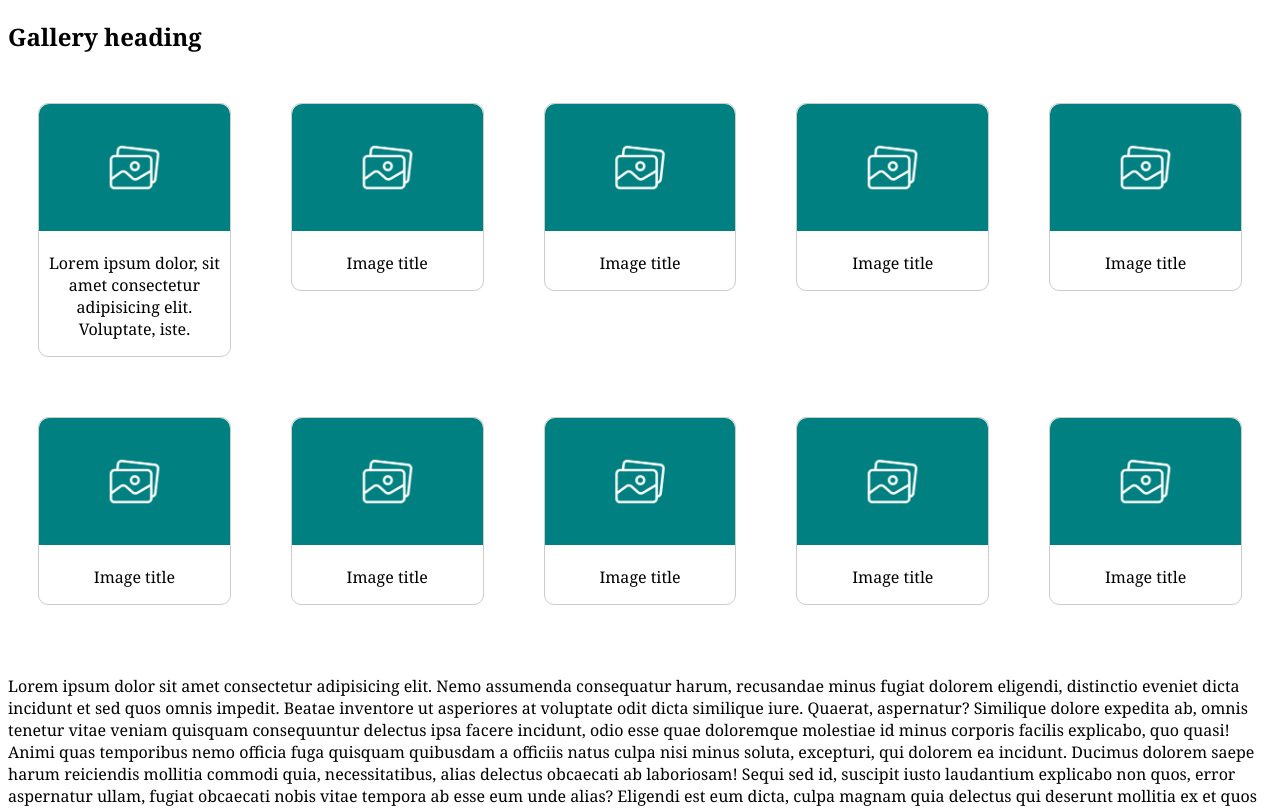
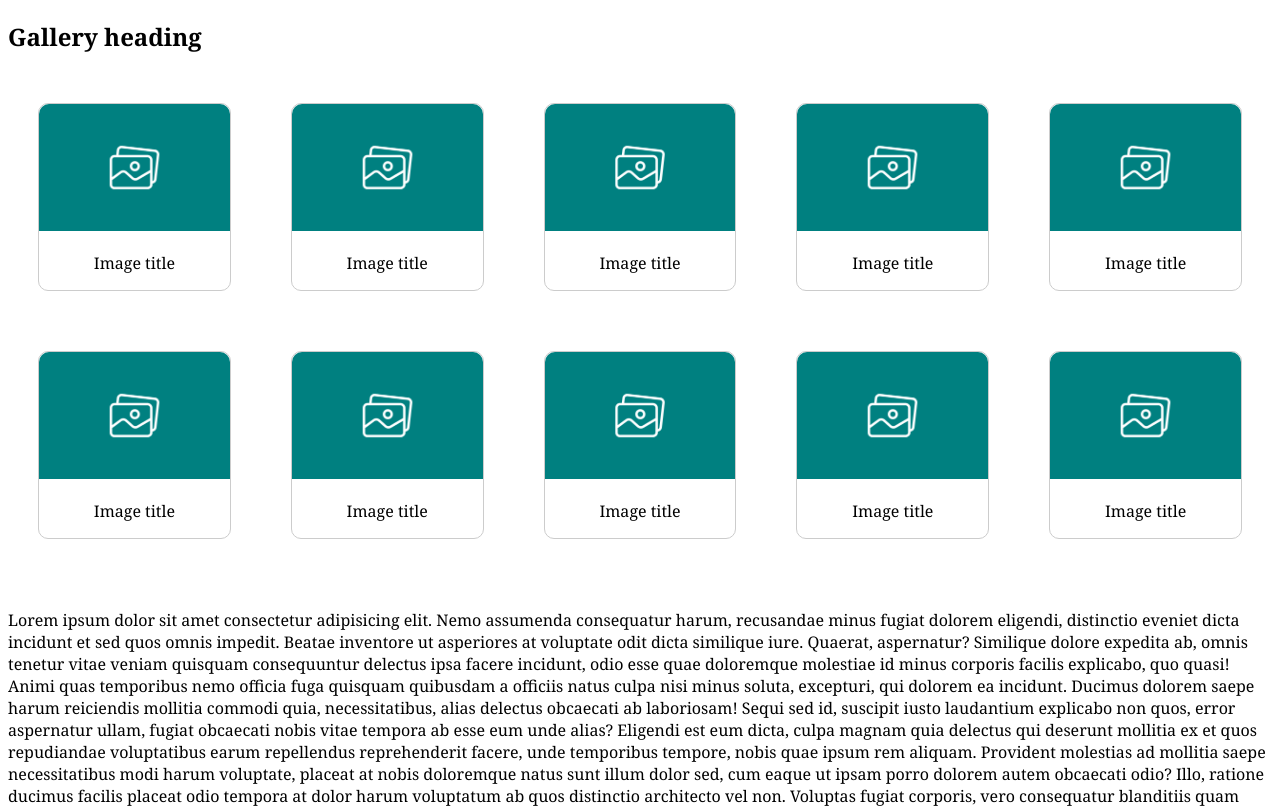
Before and after one commit to handballgoalkeeper/advanced-css-ass3, a plain HTML site: page index.html in a window 1280 px wide. Shown: the top 808 px of the page. Drawn offline with Linux system fonts and the light colour scheme.

Commit message:
Data changes

```diff
--- a/index.html
+++ b/index.html
@@ -17,7 +17,7 @@
                     <img src="img/placeholder-image.png" alt="tumb pic" width="600" height="400">
                 </a>
                 <div class="desc">
-                    <p>Lorem ipsum dolor, sit amet consectetur adipisicing elit. Voluptate, iste.</p>
+                    <p>Image title</p>
                 </div>
             </div>
         </div>
```
